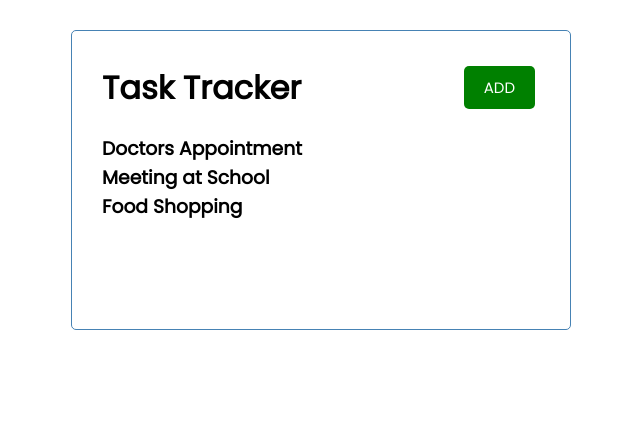
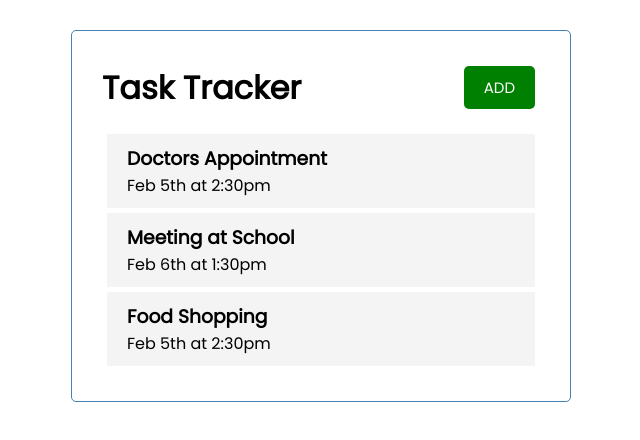
Before and after one commit to badshab454/react-task-tracker, a React (Create React App) app: page / in a window 1280 px wide. Shown: the top 440 px of the page, without its empty margins (319-959 px from the left). Built offline with nearby package versions, Linux system fonts and the light colour scheme.

Commit message:
task component

```diff
--- a/src/components/Task.js
+++ b/src/components/Task.js
@@ -1,8 +1,9 @@
-import React from 'react'
-
-const Task = () => {
+const Task = ({task}) => {
   return (
-    <div>Task</div>
+    <div className="task">
+        <h3>{task.text}</h3>
+        <p>{task.day}</p>
+    </div>
   )
 }
 
--- a/src/components/Tasks.js
+++ b/src/components/Tasks.js
@@ -1,9 +1,11 @@
+import Task from './Task'
+
 
 const Tasks = ({tasks}) => {
     return (
         <>
             {tasks.map((task) => (
-                <h3 key={task.id}>{task.text}</h3>
+                <Task key={task.id} task={task} />
             ))}
         </>
     )
```
